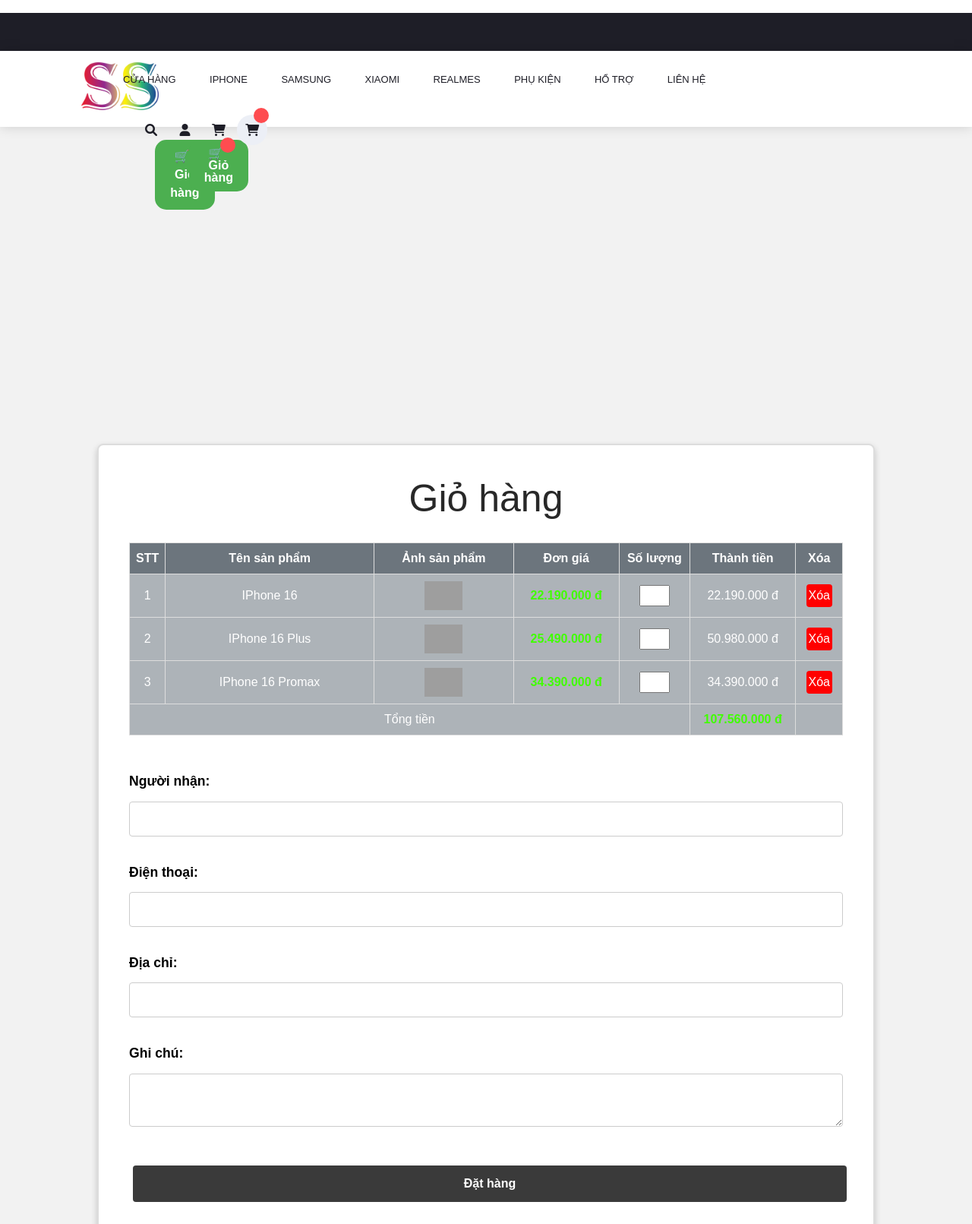
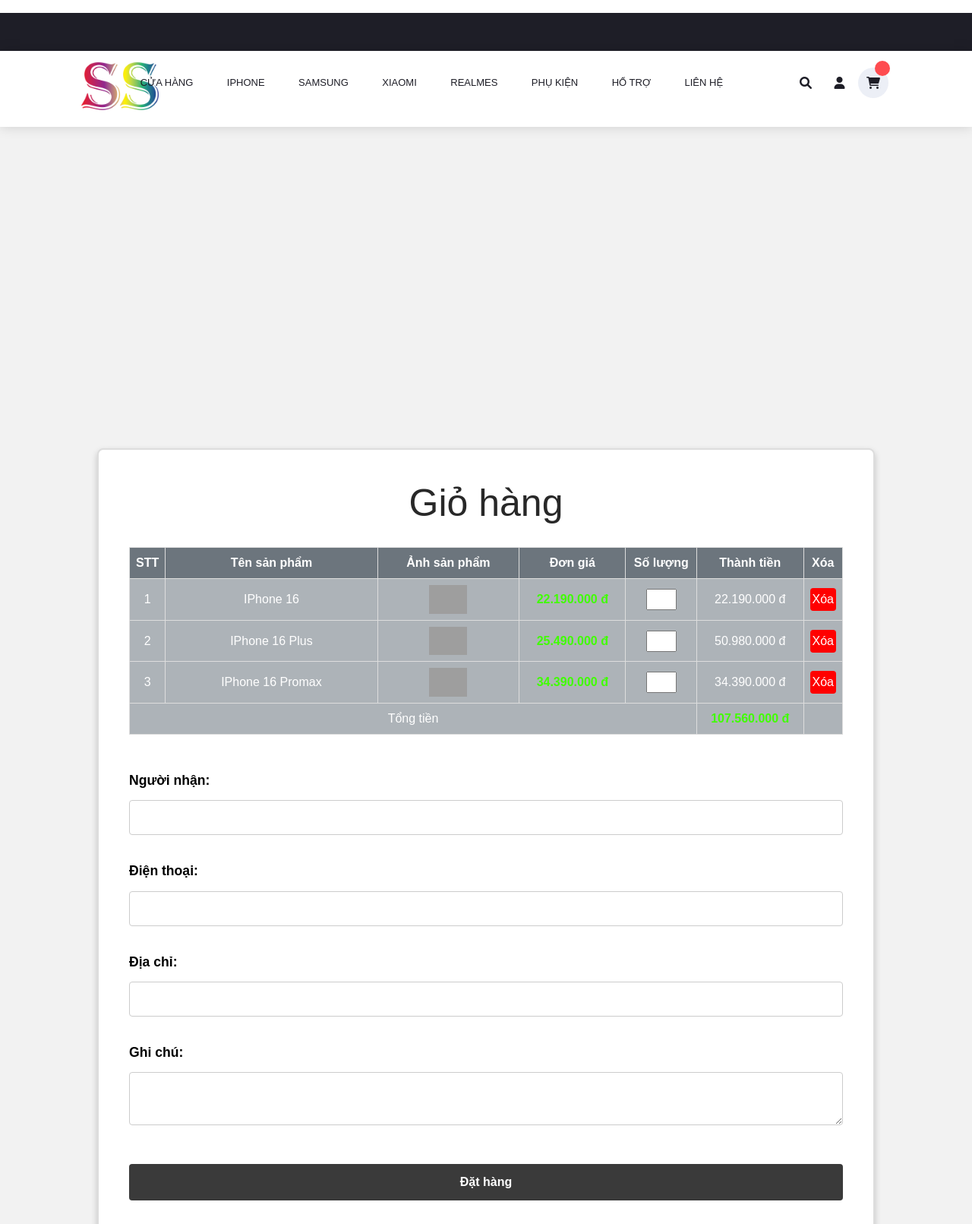
Before and after one commit to son-nguyen123/phone_store, a PHP site: page /cart.php in a window 1280 px wide. Shown: the whole page at 76% size. Run offline with PHP 8.4, Linux system fonts and the light colour scheme; data comes from the database, SQL or seed files in the repository; grey boxes are pictures that could not be loaded.

Commit message:
improved navbar

```diff
--- a/web_sections/navbar.php
+++ b/web_sections/navbar.php
@@ -1,54 +1,11 @@
-<?php session_start();?>
-<!---->
-<!DOCTYPE html>
-<html lang="en">
-<head>
-    <meta charset="UTF-8">
-    <meta name="viewport" content="width=device-width, initial-scale=1.0">
-    <title>My Buttons</title>
-    <style>
-        /* CSS cho các nút */
-        button {
-            background-color: #4CAF50; /* Màu nền xanh lá */
-            color: white; /* Màu chữ trắng */
-            font-family: 'Arial', sans-serif; /* Font chữ */
-            font-size: 16px; /* Kích thước chữ */
-            border: none; /* Không viền */
-            padding: 10px 20px; /* Khoảng cách trong */
-            margin: 5px; /* Khoảng cách ngoài */
-            cursor: pointer; /* Con trỏ chuột khi hover */
-            border-radius: 15px; /* Bo góc */
-        }
-
-        button:hover {
-            background-color: #45a049; /* Màu nền khi hover */
-        }
-
-        /* CSS cho các biểu tượng trong nút */
-        button .icon {
-            margin-right: 8px; /* Khoảng cách giữa biểu tượng và chữ */
-        }
-    </style>
-<!---->
-
 <div class="super_container">
-
-    <!-- Header -->
     <header class="header trans_500">
-
-        <!-- Top Navigation -->
         <div class="top_nav">
             <div class="container">
                 <div class="row">
-
                     <div class="col-md-6 text-right">
                         <div class="top_nav_right">
                             <ul class="top_nav_menu">
-
-                                <!-- Currency / Language / My Account -->
-
-
-                                </li>
                             </ul>
                         </div>
                     </div>
@@ -56,7 +13,6 @@
             </div>
         </div>
 
-        <!-- Main Navigation -->
         <div class="main_nav_container">
             <div class="container">
                 <div class="row">
@@ -80,7 +36,6 @@
                             </ul>
                             <ul class="navbar_user">
                                 <li><a href="RealLogin.php"><i class="fa fa-search" aria-hidden="true"></i></a></li>
-                                <!-- Display user's account or sign-in link -->
                                 <li>
                                     <?php if (isset($_SESSION['username'])): ?>
                                         <a href="logged1.php">
@@ -88,28 +43,10 @@
                                         </a>
                                     <?php else: ?>
                                         <a href="RealLogin.php">
-            <i class="fa fa-user" aria-hidden="true"></i> <button>
-            <span class="icon">🛒</span>
-            <span>Giỏ hàng</span>
-        </button>
+                                            <i class="fa fa-user" aria-hidden="true"></i>
                                         </a>
                                     <?php endif; ?>
                                 </li>
-
-                                <li class="checkout">
-                                    <a href="cart.php">
-                                        <i class="fa fa-shopping-cart" aria-hidden="true">
-                                            <button>
-            <span class="icon">🛒</span>
-            <span>Giỏ hàng</span>
-        </button>
-                                        </i>
-                                        <span id="checkout_items" class="checkout_items"></span>
-                                    </a>
-                                </li>
-<!---->
-<!---->
-
                                 <li class="checkout">
                                     <a href="cart.php">
                                         <i class="fa fa-shopping-cart" aria-hidden="true"></i>
@@ -125,7 +62,6 @@
                 </div>
             </div>
         </div>
-
     </header>
 
     <div class="fs_menu_overlay"></div>
@@ -134,22 +70,16 @@
         <div class="hamburger_menu_content text-right">
             <ul class="menu_top_nav">
                 <li class="menu_item has-children">
-                    <a href="#">
-                        usd
-                        <i class="fa fa-angle-down"></i>
-                    </a>
+                    <a href="#">USD <i class="fa fa-angle-down"></i></a>
                     <ul class="menu_selection">
-                        <li><a href="#">cad</a></li>
-                        <li><a href="#">aud</a></li>
-                        <li><a href="#">eur</a></li>
-                        <li><a href="#">gbp</a></li>
+                        <li><a href="#">CAD</a></li>
+                        <li><a href="#">AUD</a></li>
+                        <li><a href="#">EUR</a></li>
+                        <li><a href="#">GBP</a></li>
                     </ul>
                 </li>
                 <li class="menu_item has-children">
-                    <a href="#">
-                        English
-                        <i class="fa fa-angle-down"></i>
-                    </a>
+                    <a href="#">English <i class="fa fa-angle-down"></i></a>
                     <ul class="menu_selection">
                         <li><a href="#">French</a></li>
                         <li><a href="#">Italian</a></li>
@@ -158,22 +88,21 @@
                     </ul>
                 </li>
                 <li class="menu_item has-children">
-                    <a href="#">
-                        My Account
-                        <i class="fa fa-angle-down"></i>
-                    </a>
+                    <a href="#">My Account <i class="fa fa-angle-down"></i></a>
                     <ul class="menu_selection">
                         <li><a href="#"><i class="fa fa-sign-in" aria-hidden="true"></i>Sign In</a></li>
                         <li><a href="#"><i class="fa fa-user-plus" aria-hidden="true"></i>Register</a></li>
                     </ul>
                 </li>
-                <li class="menu_item"><a href="#">home</a></li>
-                <li class="menu_item"><a href="#">shop</a></li>
-                <li class="menu_item"><a href="#">promotion</a></li>
-                <li class="menu_item"><a href="#">pages</a></li>
-                <li class="menu_item"><a href="#">blog</a></li>
-                <li class="menu_item"><a href="#">contact</a></li>
+                <li class="menu_item"><a href="#">Home</a></li>
+                <li class="menu_item"><a href="#">Shop</a></li>
+                <li class="menu_item"><a href="#">Promotion</a></li>
+                <li class="menu_item"><a href="#">Pages</a></li>
+                <li class="menu_item"><a href="#">Blog</a></li>
+                <li class="menu_item"><a href="#">Contact</a></li>
             </ul>
         </div>
     </div>
 </div>
+
+<link href="https://fonts.googleapis.com/css2?family=Roboto:wght@400;500&display=swap" rel="stylesheet">
```
Also changed, not shown: cart.php (+0 -8 lines), cacjoshi.php (deleted), cacjoshito.php (deleted). Lines whose indentation alone changed are shown as unchanged.
